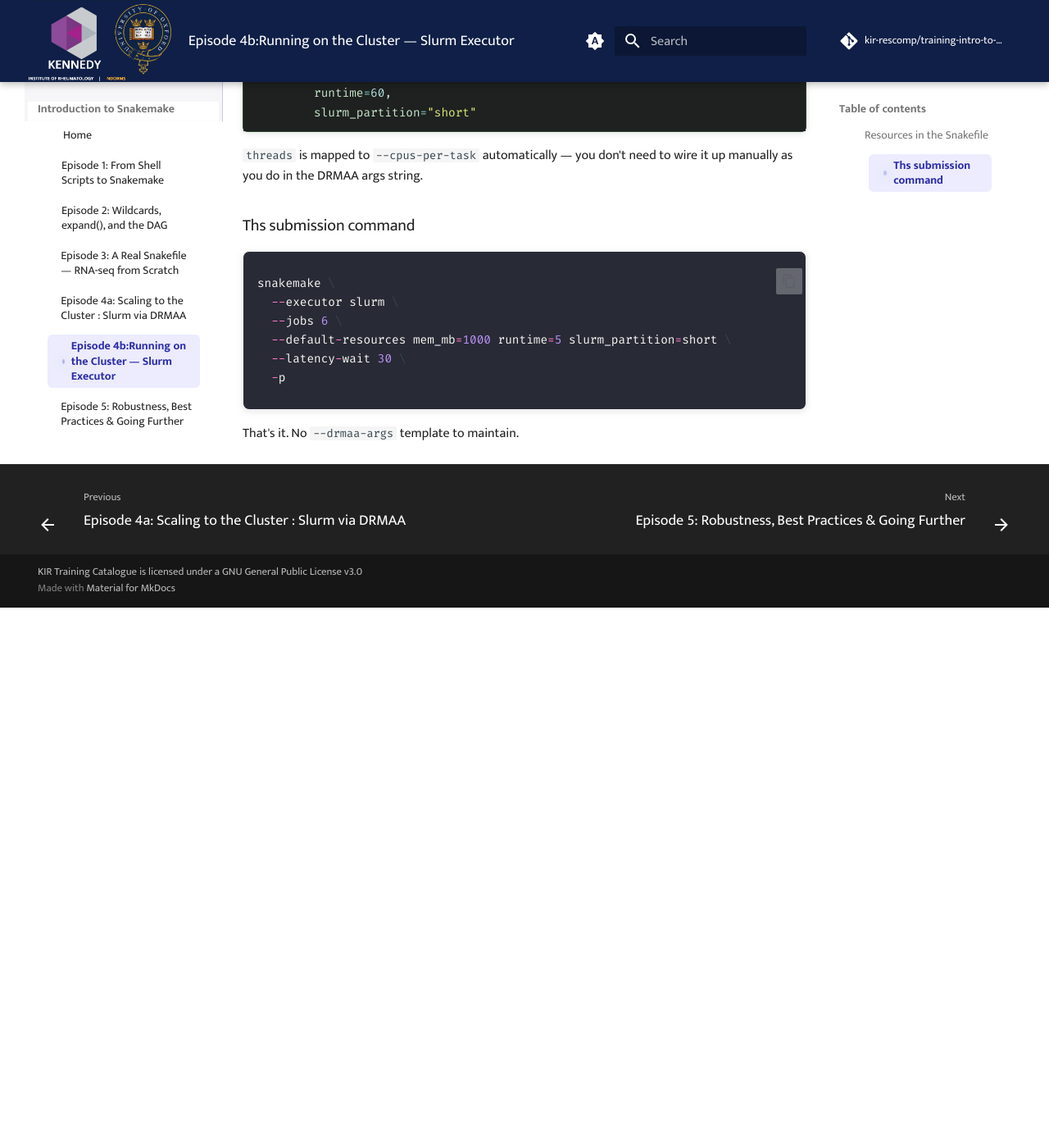
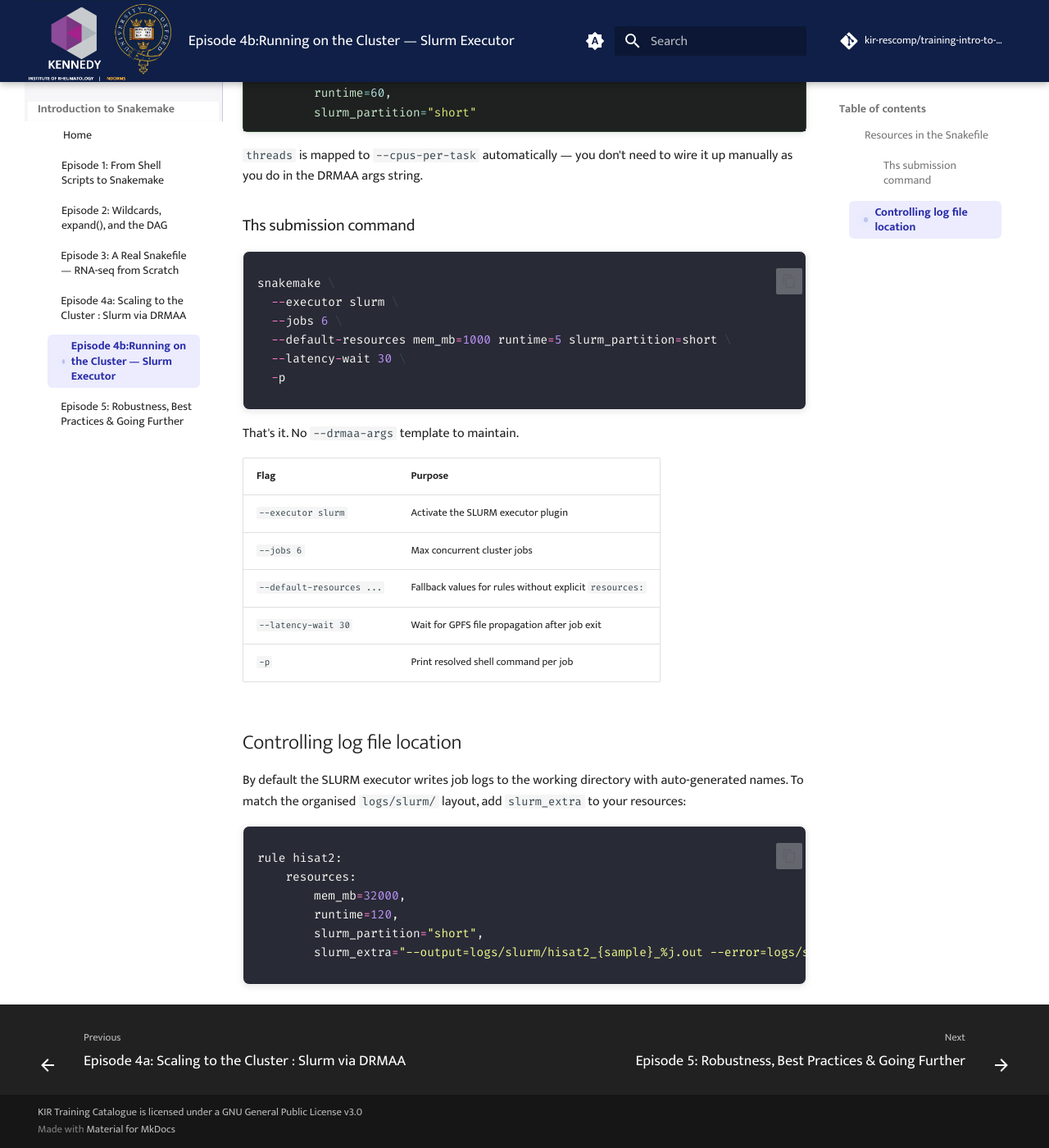
Before and after one commit to kir-rescomp/training-intro-to-snakemake, an MkDocs documentation site: the page built from docs/ep04b_slurm_executor.md, in a window 1280 px wide and 1400 px high, scrolled down 1125 px. Shown: the whole window at 82% size. Built offline with MkDocs 1.6.1 and Material for MkDocs 9.7.7, drawn with Linux system fonts in a browser that asks for light colours; comment, search, counter and statistics services are not loaded; before the commit the page ends 1866 px from its top, so only the background shows below that.

Commit message:
controlling log file location

````diff
--- a/docs/ep04b_slurm_executor.md
+++ b/docs/ep04b_slurm_executor.md
@@ -62,3 +62,29 @@ snakemake \
 ```
 
 That's it. No `--drmaa-args` template to maintain.
+
+
+| Flag                      | Purpose                                                 |
+| ------------------------- | ------------------------------------------------------- |
+| `--executor slurm`        | Activate the SLURM executor plugin                      |
+| `--jobs 6`                | Max concurrent cluster jobs                             |
+| `--default-resources ...` | Fallback values for rules without explicit `resources:` |
+| `--latency-wait 30`       | Wait for GPFS file propagation after job exit           |
+| `-p`                      | Print resolved shell command per job                    |
+
+
+## Controlling log file location
+
+By default the SLURM executor writes job logs to the working directory with auto-generated names. To match the
+organised `logs/slurm/` layout, add `slurm_extra` to your resources:
+
+<div class="dracula" markdown="1">
+```py
+rule hisat2:
+    resources:
+        mem_mb=32000,
+        runtime=120,
+        slurm_partition="short",
+        slurm_extra="--output=logs/slurm/hisat2_{sample}_%j.out --error=logs/slurm/hisat2_{sample}_%j.err"
+```
+</div>
````
